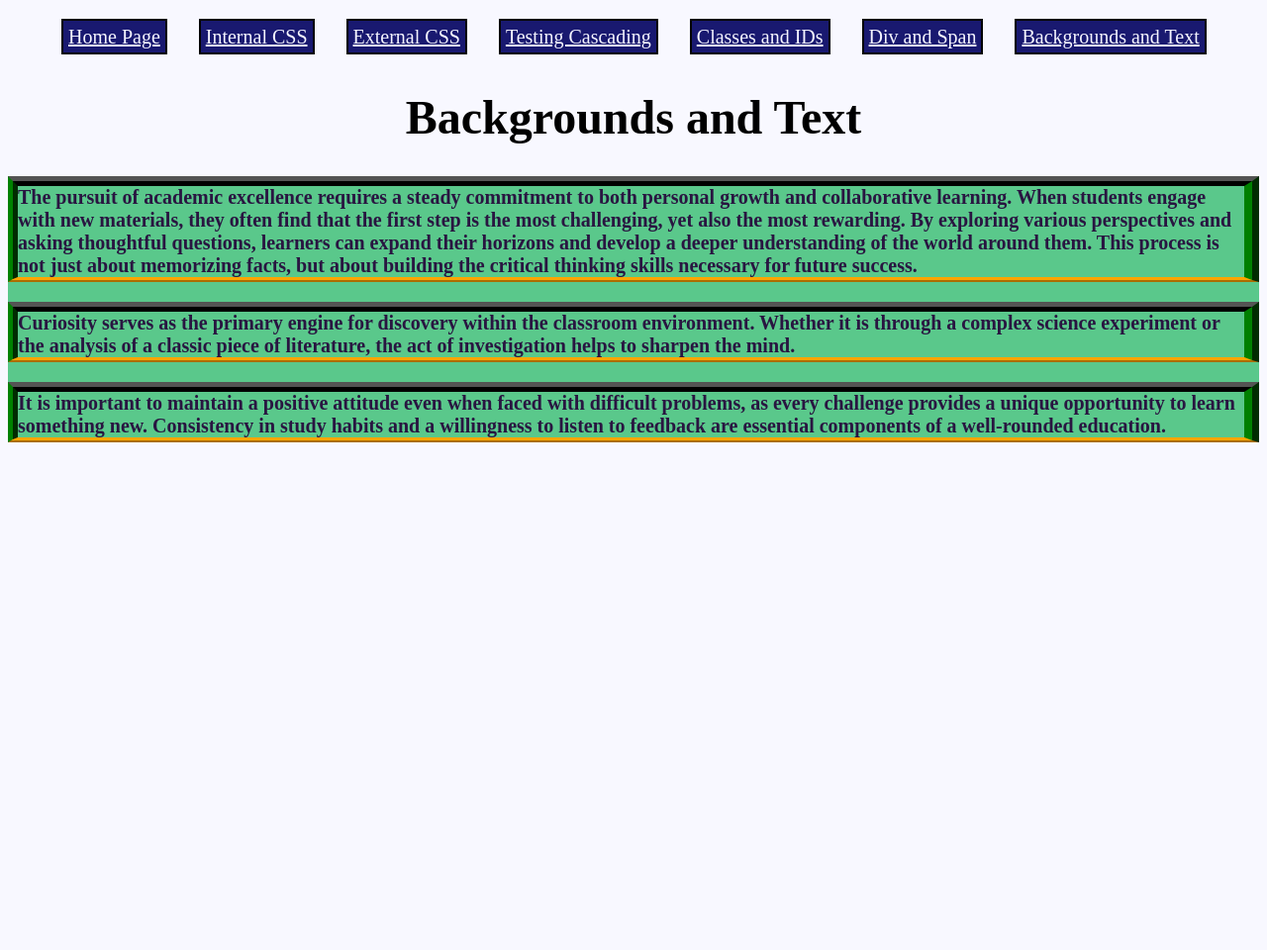
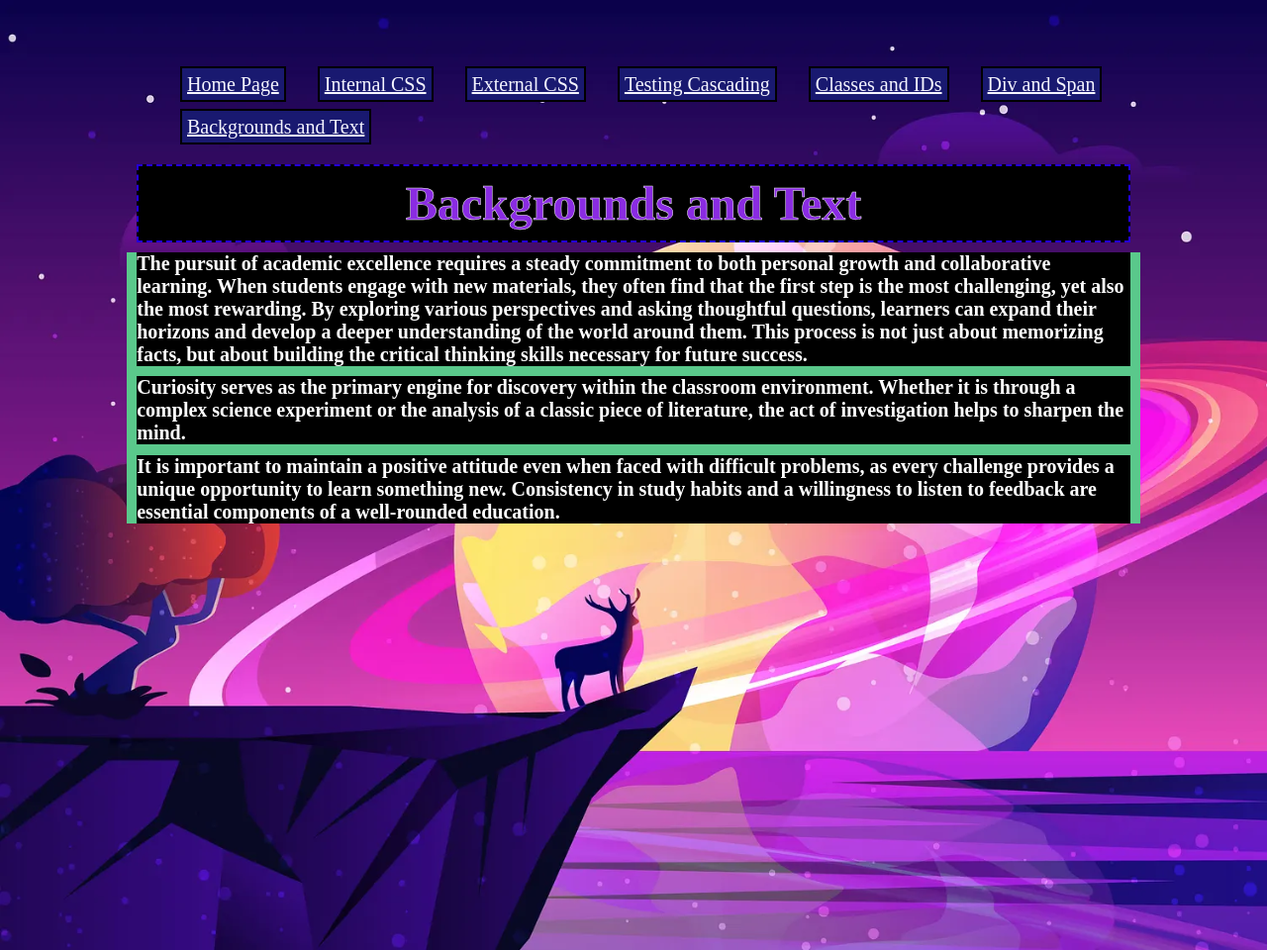
Before and after one commit to Chizzy-code123/practicing-css-chizzy, a plain HTML site: page backgrounds-and-text.html in a window 1280 px wide. Shown: the top 960 px of the page at 99% size. Before the commit the page ends 800 px from the top, so only its background shows below. Drawn offline with Linux system fonts and the light colour scheme.

Commit message:
April 24

```diff
--- a/backgrounds-and-text.html
+++ b/backgrounds-and-text.html
@@ -3,11 +3,17 @@
   <head>
     <meta charset="UTF-8" />
     <meta name="viewport" content="width=device-width, initial-scale=1.0" />
+    <link rel="stylesheet" href="stylesheets/styles.css" />
     <title>Backgrounds and Text</title>
 
     <style>
       body {
         background-color: ghostwhite;
+        background-image: url(images/background-image.webp);
+        background-repeat: no-repeat;
+        background-size: cover;
+        background-attachment: fixed;
+        min-height: 100vh;
       }
       ul {
         list-style-type: none;
@@ -41,12 +47,7 @@
         text-align: center;
       }
       p {
-        color: #291541;
         font-size: 20px;
-
-        border-width: 10px 15px 5px 10px;
-        border-color: black green orange;
-        border-style: ridge;
       }
       section {
         background-color: #5ac88b;
@@ -108,6 +109,61 @@
           education.
         </p>
       </section>
+
+      <br />
+
+      <br />
+
+      <br />
+      <br />
+      <br />
+      <br />
+      <br />
+      <br /><br /><br />
+
+      <br />
+      <br /><br />
+      <br />
+
+      <br /><br />
+      <br />
+      <br /><br />
+      <br />
+
+      <br />
+      <br />
+
+      <br />
+      <br />
+      <br />
+      <br />
+
+      <br />
+      <br />
+      <br />
+      <br />
+      <br />
+
+      <br /><br />
+      <br />
+      <br />
+      <br />
+      <br />
+      <br />
+      <br /><br />
+      <br />
+      <br />
+      <br />
+      <br />
+      <br />
+      <br /><br />
+      <br />
+      <br />
+      <br />
+      <br />
+      <br />
+
+      <br />
     </main>
   </body>
 </html>
--- a/stylesheets/styles.css
+++ b/stylesheets/styles.css
@@ -1,3 +1,7 @@
+body {
+  margin: 5% 10%;
+}
+
 h1 {
   color: #8a2be2;
   background-color: #000000;
@@ -16,3 +20,11 @@ p {
   left: 1px;
   text-align: left;
 }
+
+.nav-link {
+  padding: 5px;
+  margin: 4px;
+  border: 2px solid #000000;
+  background-color: #191970;
+  color: #f5f5ff;
+}
```
Also changed, not shown: classes-and-ids.html (+1 -7 lines), div-and-span.html (+0 -9 lines), typography.html (+1 -10 lines), images/background-image.webp (added), images/cHJpdmF0ZS9sci9pbWFnZXMvd2Vic2l0ZS8yMDI1LTA1L3Jhd3BpeGVsX29mZmljZV8zMF9hYnN0cmFjdF9ncmFkaWVudF93aGl0ZV9iYWNrZ3JvdW5kX3ZlY3Rvcl9wcl9kZGY3ZTJiNC0wMjU3LTRjMTUtOWFjNS0xMmQwZTA0N2E4MWYta.webp (added).
